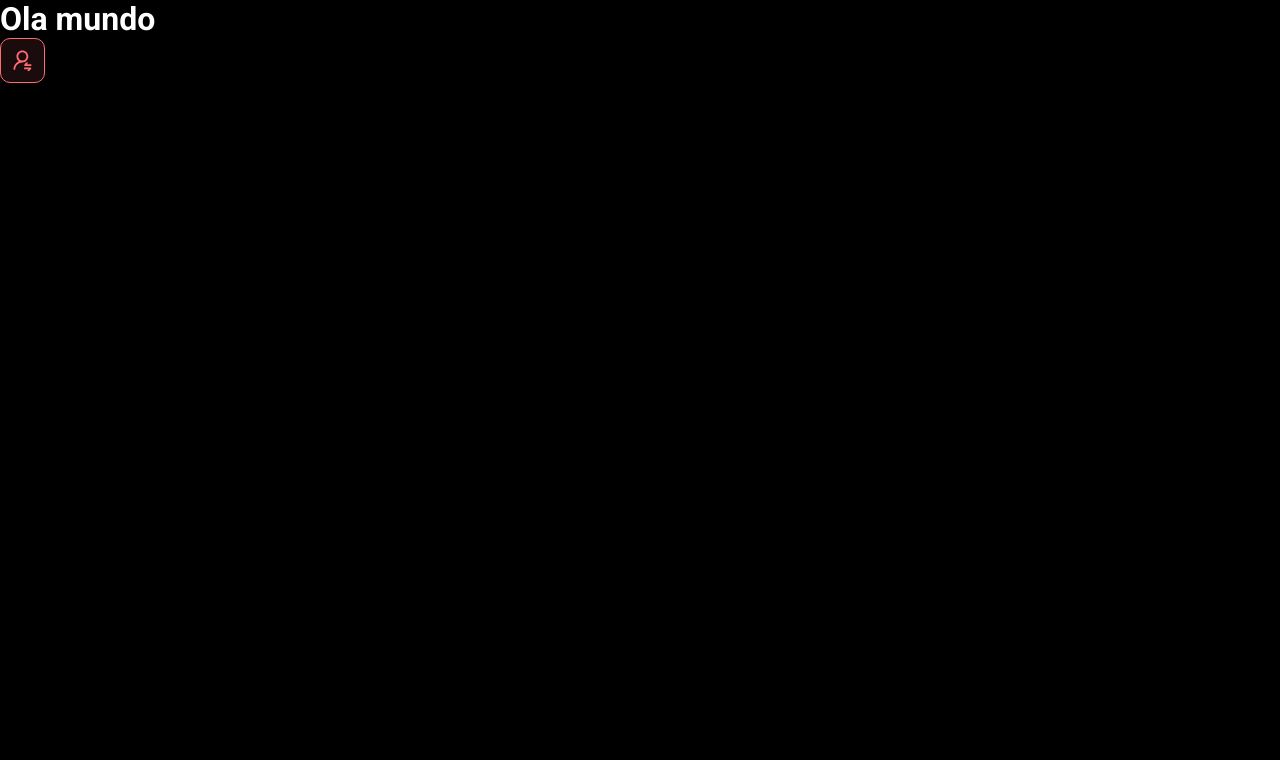
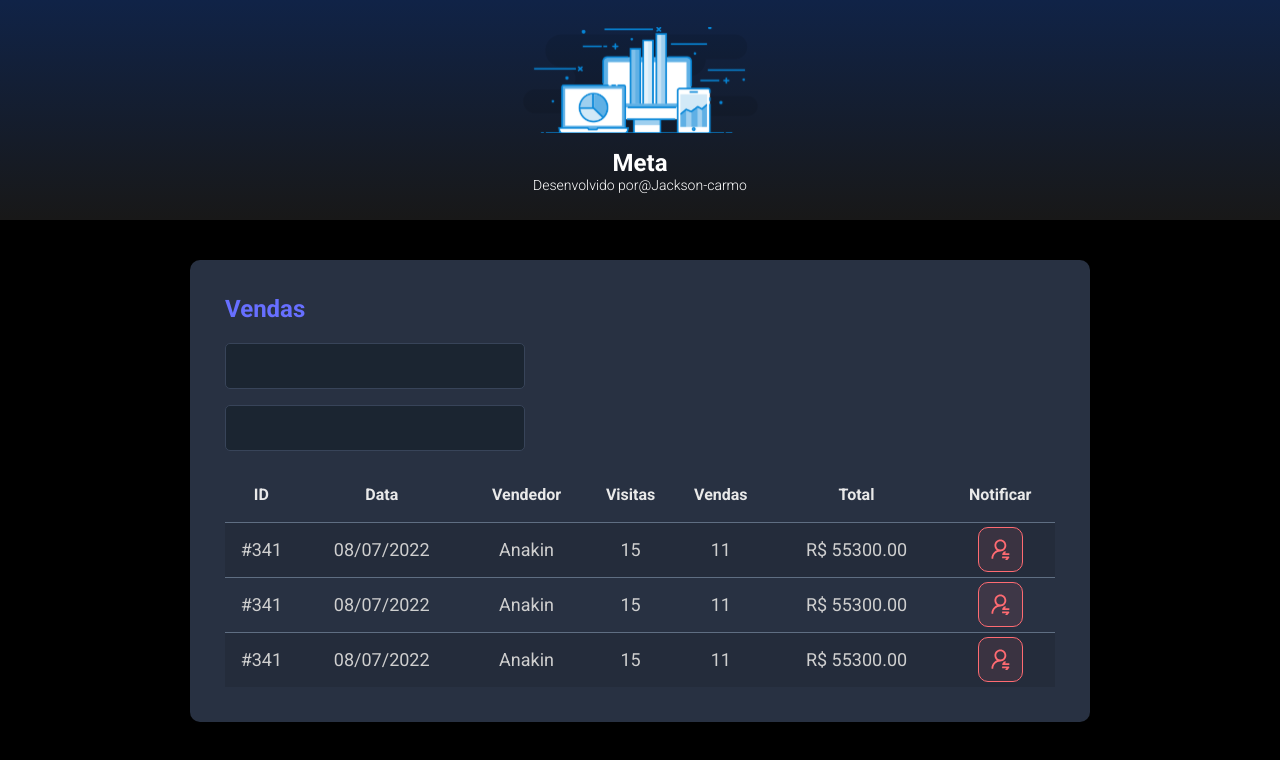
Before and after one commit to Jackson-carmo/meta, a React (Vite) app in the folder frontend/: page / in a window 1280 px wide. Shown: the top 760 px of the page. Built offline with nearby package versions, Linux system fonts and the light colour scheme.

Commit message:
Other components

```diff
--- a/frontend/src/App.tsx
+++ b/frontend/src/App.tsx
@@ -1,10 +1,17 @@
-import NotificationButton from "./components/NotificationButton";
+import Header from "./components/Header";
+import SalesCard from "./components/SalesCard";
 
 function App() {
   return (
     <>
-      <h1>Ola mundo</h1>
-      <NotificationButton />
+      <Header />
+      <main>
+        <section id="sales">
+          <div className="meta-container">
+            <SalesCard/>
+          </div>
+        </section>
+      </main>
     </>
   );
 }
--- /dev/null
+++ b/frontend/src/components/Header/index.tsx
@@ -0,0 +1,20 @@
+import logo from '../../assets/img/logo.svg'
+import './styles.css'
+
+
+function Header() {
+  return (
+    <header>
+        <div className="meta-logo-container">
+            <img src={ logo } alt="Meta" />
+            <h1>Meta</h1>
+            <p>
+              Desenvolvido por
+              <a href="https://github.com/Jackson-carmo/">@Jackson-carmo</a>
+            </p>
+        </div>
+    </header>
+  );
+}
+
+export default Header;
--- /dev/null
+++ b/frontend/src/components/Header/styles.css
@@ -0,0 +1,27 @@
+header {
+    background: linear-gradient(180deg, #102347 0%, #181818 100%);
+    height: 220px;
+    display: flex;
+    align-items: center;
+    justify-content: center;
+  }
+
+  .meta-logo-container {
+    display: flex;
+    flex-direction: column;
+    align-items: center;
+  }
+
+  .meta-logo-container img {
+    width: 235px;
+  }
+
+  .meta-logo-container h1 {
+    margin-top: 15px;
+    font-size: 24px;
+  }
+
+  .meta-logo-container p {
+    font-size: 14px;
+    font-weight: 300;
+  }
--- /dev/null
+++ b/frontend/src/components/SalesCard/index.tsx
@@ -0,0 +1,77 @@
+import NotificationButton from "../NotificationButton";
+import "./styles.css";
+
+function SalesCard() {
+  return (
+    <div className="meta-card">
+      <h2 className="meta-sales-title">Vendas</h2>
+      <div>
+        <div className="meta-form-control-container">
+          <input className="meta-form-control" type="text" />
+        </div>
+        <div className="meta-form-control-container">
+          <input className="meta-form-control" type="text" />
+        </div>
+      </div>
+
+      <div>
+        <table className="meta-sales-table">
+          <thead>
+            <tr>
+              <th className="show992">ID</th>
+              <th className="show576">Data</th>
+              <th>Vendedor</th>
+              <th className="show992">Visitas</th>
+              <th className="show992">Vendas</th>
+              <th>Total</th>
+              <th>Notificar</th>
+            </tr>
+          </thead>
+          <tbody>
+            <tr>
+              <td className="show992">#341</td>
+              <td className="show576">08/07/2022</td>
+              <td>Anakin</td>
+              <td className="show992">15</td>
+              <td className="show992">11</td>
+              <td>R$ 55300.00</td>
+              <td>
+                <div className="meta-red-btn-container">
+                  <NotificationButton />
+                </div>
+              </td>
+            </tr>
+            <tr>
+              <td className="show992">#341</td>
+              <td className="show576">08/07/2022</td>
+              <td>Anakin</td>
+              <td className="show992">15</td>
+              <td className="show992">11</td>
+              <td>R$ 55300.00</td>
+              <td>
+                <div className="meta-red-btn-container">
+                  <NotificationButton />
+                </div>
+              </td>
+            </tr>
+            <tr>
+              <td className="show992">#341</td>
+              <td className="show576">08/07/2022</td>
+              <td>Anakin</td>
+              <td className="show992">15</td>
+              <td className="show992">11</td>
+              <td>R$ 55300.00</td>
+              <td>
+                <div className="meta-red-btn-container">
+                  <NotificationButton />
+                </div>
+              </td>
+            </tr>
+          </tbody>
+        </table>
+      </div>
+    </div>
+  );
+}
+
+export default SalesCard;
--- /dev/null
+++ b/frontend/src/components/SalesCard/styles.css
@@ -0,0 +1,97 @@
+.meta-card {
+  background-color: #283142;
+  border-radius: 10px;
+  padding: 30px 10px;
+}
+
+.meta-sales-title {
+  color: #676fff;
+  font-size: 24px;
+  margin-bottom: 20px;
+}
+
+.meta-form-control-container {
+  margin-bottom: 16px;
+  max-width: 300px;
+}
+
+.meta-form-control {
+  width: 100%;
+  height: 46px;
+  background-color: #1b2531;
+  border: 1px solid #384459;
+  border-radius: 5px;
+  color: #9aaabe;
+  padding: 0 20px;
+  font-size: 18px;
+}
+
+.meta-sales-table {
+  width: 100%;
+  border-spacing: 0;
+  border-collapse: collapse;
+}
+
+.meta-sales-table thead {
+  height: 55px;
+  font-size: 16px;
+  color: #e9e9e9;
+  font-weight: 700;
+}
+
+.meta-sales-table tbody {
+  font-size: 14px;
+  font-weight: 400;
+  color: #cfcfcf;
+  text-align: center;
+}
+
+.meta-sales-table tbody tr {
+  height: 74px;
+  border-top: 1px solid #5f6e82;
+}
+
+.meta-sales-table tbody tr:hover > td {
+  background-color: #384459;
+}
+
+.meta-sales-table tbody tr:nth-child(odd) {
+  background-color: #242c3b;
+}
+
+.meta-red-btn-container {
+  display: flex;
+  justify-content: center;
+}
+
+.show576 {
+  display: none;
+}
+
+.show992 {
+  display: none;
+}
+
+@media (min-width: 576px) {
+  .show576 {
+    display: table-cell;
+  }
+
+  .meta-card {
+    padding: 35px;
+  }
+
+  .meta-sales-table tbody tr {
+    height: 55px;
+  }
+
+  .meta-sales-table tbody {
+    font-size: 18px;
+  }
+}
+
+@media (min-width: 992px) {
+  .show992 {
+    display: table-cell;
+  }
+}
--- a/frontend/src/index.css
+++ b/frontend/src/index.css
@@ -19,3 +19,13 @@
   color: unset;
   text-decoration: none;
 }
+
+.meta-container {
+  width: 100%;
+  max-width: 900px;
+  margin: 0 auto;
+}
+
+#sales {
+  padding: 40px 10px;
+}
```
Also changed, not shown: frontend/src/assets/img/logo.svg (added).
